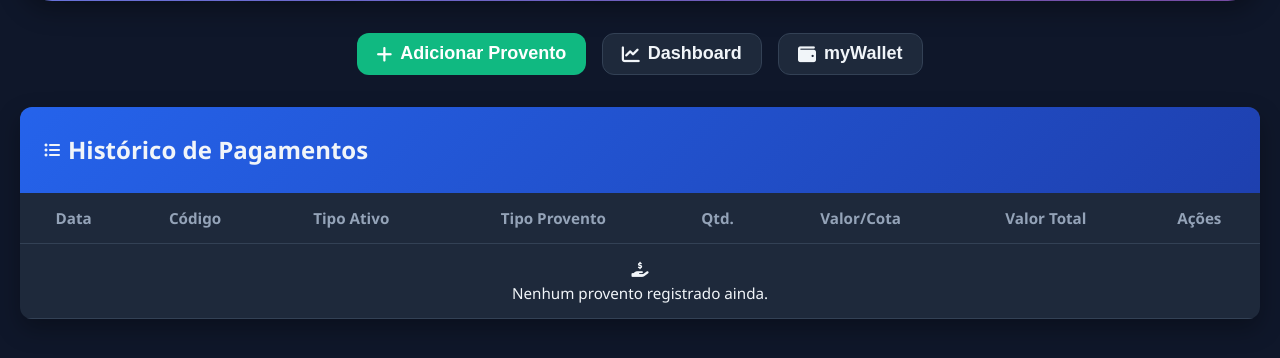
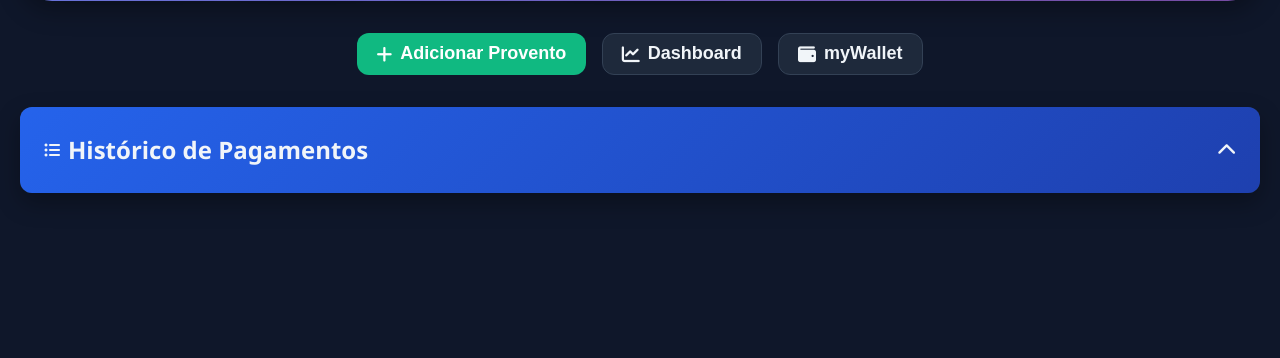
Before and after one commit to JoaoPedroSedrez/crypto_dashboard, a FastAPI app: page /income in a window 1280 px wide. Shown: the part 285-643 px from the top of the page. Run offline with FastAPI, Linux system fonts and the light colour scheme; data that the repository does not hold is empty.

Commit message:
feat(income): add collapsible accordion to payment history table

```diff
--- a/static/css/income/income.css
+++ b/static/css/income/income.css
@@ -149,9 +149,42 @@
     color: var(--text-primary);
 }
 
+/* ========================================================================
+   ACCORDION/DROPDOWN PARA TABELA
+======================================================================== */
 
+.table-header {
+    cursor: pointer;
+    user-select: none;
+    justify-content: space-between;
+    transition: all 0.3s ease;
+}
 
+.table-header:hover {
+    opacity: 0.9;
+}
 
+#table-toggle-icon {
+    margin-left: auto;
+    transition: transform 0.3s ease;
+    font-size: 1.2rem;
+}
+
+#table-toggle-icon.rotated {
+    transform: rotate(180deg);
+}
+
+.table-wrapper {
+    max-height: 1000px;
+    overflow: hidden;
+    transition: max-height 0.4s ease, opacity 0.3s ease;
+    opacity: 1;
+}
+
+.table-wrapper.collapsed {
+    max-height: 0;
+    opacity: 0;
+}
 
 /* ========================================================================
    4. MODAIS
--- a/static/js/income/income.js
+++ b/static/js/income/income.js
@@ -297,22 +297,32 @@ window.onclick = function(event) {
 // 8. FUNCIONALIDADE DE ABRIR/FECHAR TABELA
 // =============================================================================
 
-const incomeHistorySection = document.getElementById('income-history-section');
-const toggleIcon = document.getElementById('toggle-icon');
+function toggleIncomeTable() {
+    const wrapper = document.getElementById('income-table-wrapper');
+    const icon = document.getElementById('table-toggle-icon');
 
-function toggleIncomeHistory() {
-    // Alterna a classe 'collapsed' na seção principal
-    incomeHistorySection.classList.toggle('collapsed');
+    if (!wrapper || !icon) {
+        console.error('Elementos não encontrados: income-table-wrapper ou table-toggle-icon');
+        return;
+    }
 
-    // Altera o ícone de seta para refletir o estado
-    if (incomeHistorySection.classList.contains('collapsed')) {
-        toggleIcon.classList.remove('fa-chevron-down');
-        toggleIcon.classList.add('fa-chevron-right');
-    } else {
-        toggleIcon.classList.remove('fa-chevron-right');
-        toggleIcon.classList.add('fa-chevron-down');
+    wrapper.classList.toggle('collapsed');
+    icon.classList.toggle('rotated');
+}
+
+// Opcional: Iniciar com a tabela fechada ao carregar a página
+// Descomente as linhas abaixo se quiser que a tabela inicie recolhida
+
+window.addEventListener('DOMContentLoaded', function() {
+    const wrapper = document.getElementById('income-table-wrapper');
+    const icon = document.getElementById('table-toggle-icon');
+
+    if (wrapper && icon) {
+        wrapper.classList.add('collapsed');
+        icon.classList.add('rotated');
     }
-}
+});
+
 
 // =============================================================================
 // 9. INICIALIZAÇÃO
--- a/templates/income.html
+++ b/templates/income.html
@@ -52,11 +52,12 @@
 
         <!-- Tabela de Proventos -->
         <div class="table-section">
-            <div class="table-header">
+            <div class="table-header" onclick="toggleIncomeTable()">
                 <i class="fas fa-list-ul"></i>
                 <h2>Histórico de Pagamentos</h2>
+                <i class="fas fa-chevron-down" id="table-toggle-icon"></i>
             </div>
-            <div class="table-wrapper">
+            <div class="table-wrapper" id="income-table-wrapper">
                 <table class="assets-table">
                     <thead>
                         <tr>
```
